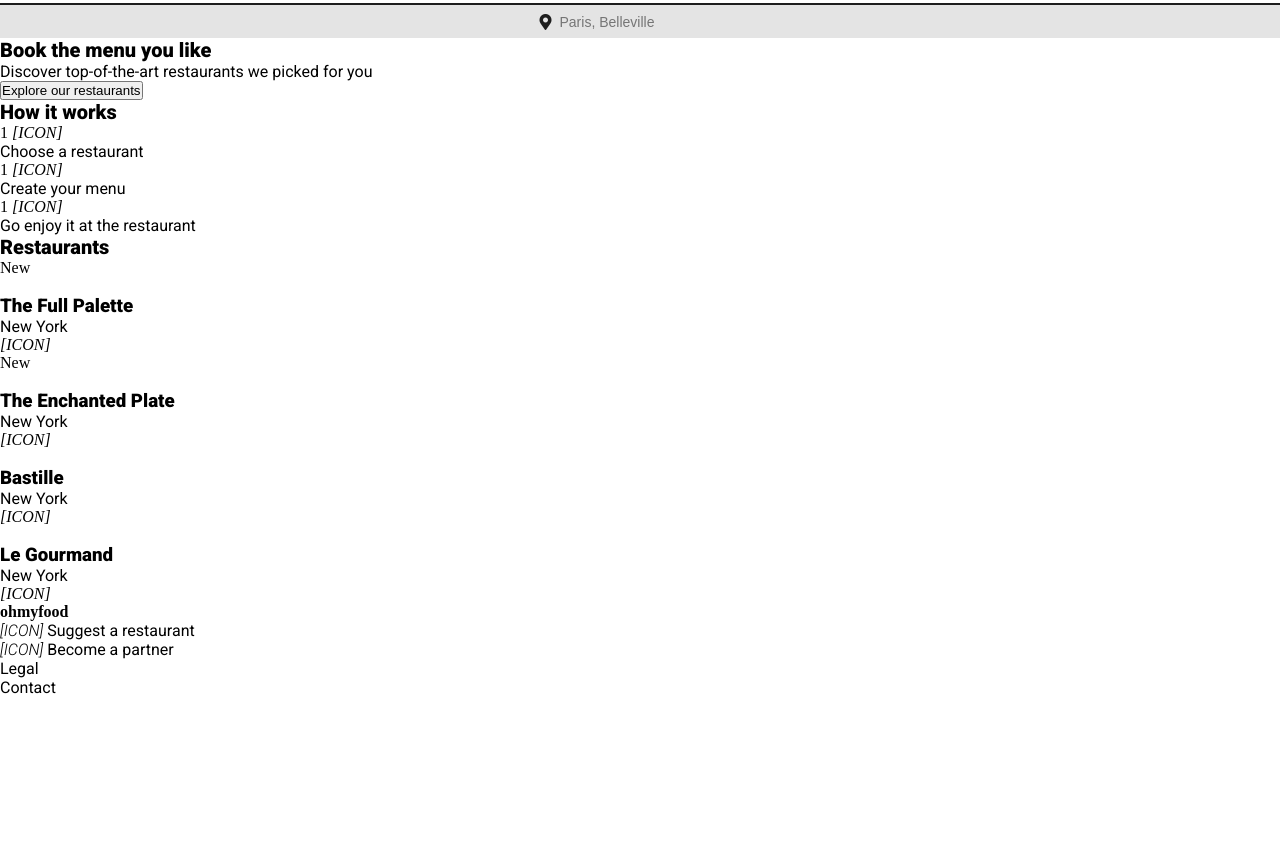
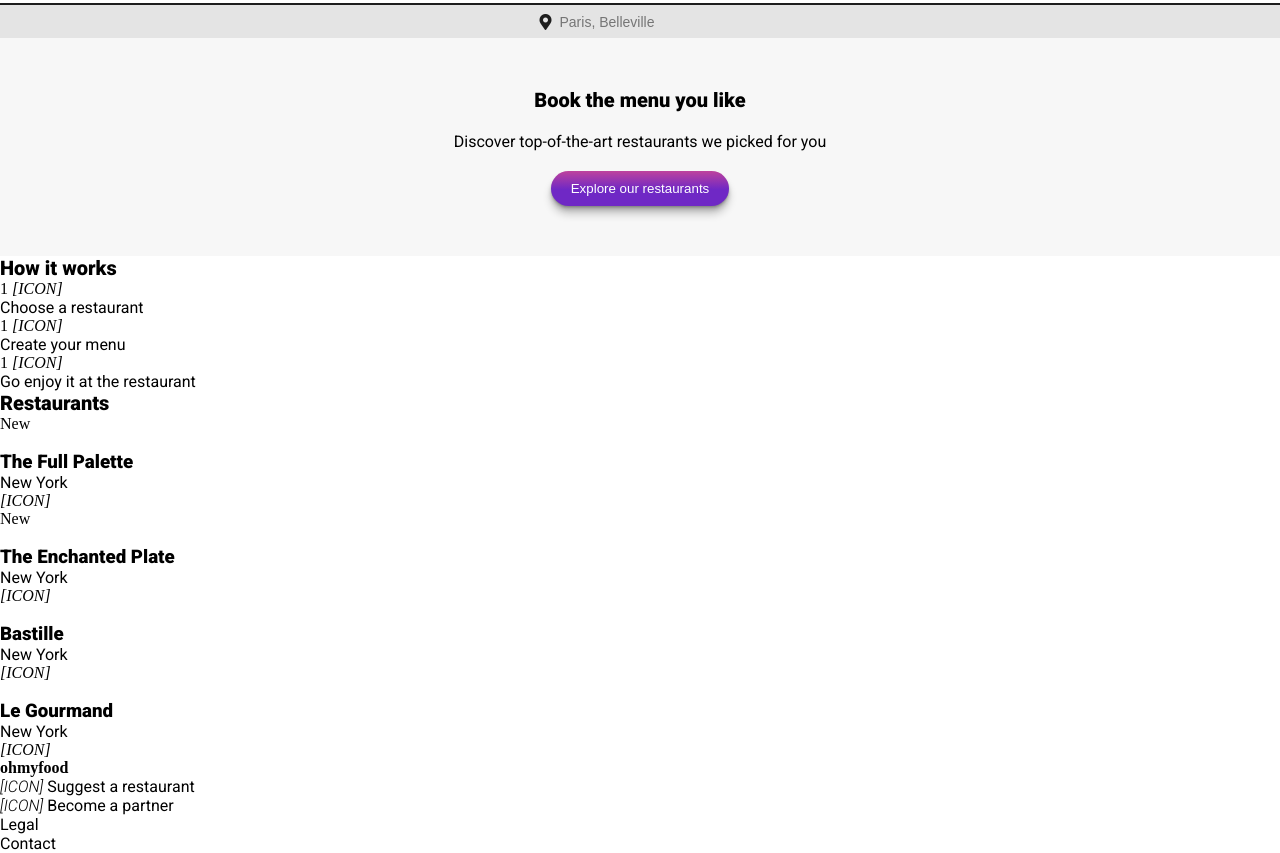
Before and after one commit to tomevertzen/ohmyfood, a website: page index.html in a window 1280 px wide. Shown: the part 47-900 px from the top of the page. Before the commit the page ends 800 px from the top, so only its background shows below. Drawn offline with nearby package versions, Linux system fonts and the light colour scheme; files that its build step writes are made by us from their sources; a web font is replaced by a local one.

Commit message:
Added _intro.scss and styled the intro section

```diff
--- a/index.html
+++ b/index.html
@@ -33,7 +33,7 @@
         </div>
         <!-- INTRO SECTION STARTS HERE -->
         <div class="intro">
-          <h2 class="intro__header">Book the menu you like</h2>
+          <h2 class="intro__heading">Book the menu you like</h2>
           <p class="intro__text">
             Discover top-of-the-art restaurants we picked for you
           </p>
--- /dev/null
+++ b/scss/components/_intro.scss
@@ -0,0 +1,33 @@
+.intro {
+  display: flex;
+  flex-direction: column;
+  align-items: center;
+  padding: 5rem 2rem;
+
+  background-color: $color-grey-primary;
+
+  &__heading {
+    margin-bottom: 2rem;
+  }
+
+  &__text {
+    text-align: center;
+    font-weight: 300;
+    margin-bottom: 2rem;
+  }
+
+  &__button {
+    border-radius: 50px;
+    padding: 1rem 2rem;
+
+    color: white;
+    background-image: linear-gradient(
+      180deg,
+      rgb(190, 66, 157) 0%,
+      rgb(111, 40, 197) 53%
+    );
+    border: none;
+    box-shadow: 0 1px 1px rgba(0, 0, 0, 0.08), 0 2px 2px rgba(0, 0, 0, 0.12),
+      0 4px 4px rgba(0, 0, 0, 0.16), 0 8px 8px rgba(0, 0, 0, 0.2);
+  }
+}
--- a/scss/main.scss
+++ b/scss/main.scss
@@ -12,3 +12,4 @@
 
 // COMPONENTS
 @import "./components/location";
+@import "./components/intro";
```
Also changed, not shown: css/main.css, 1 other file.
